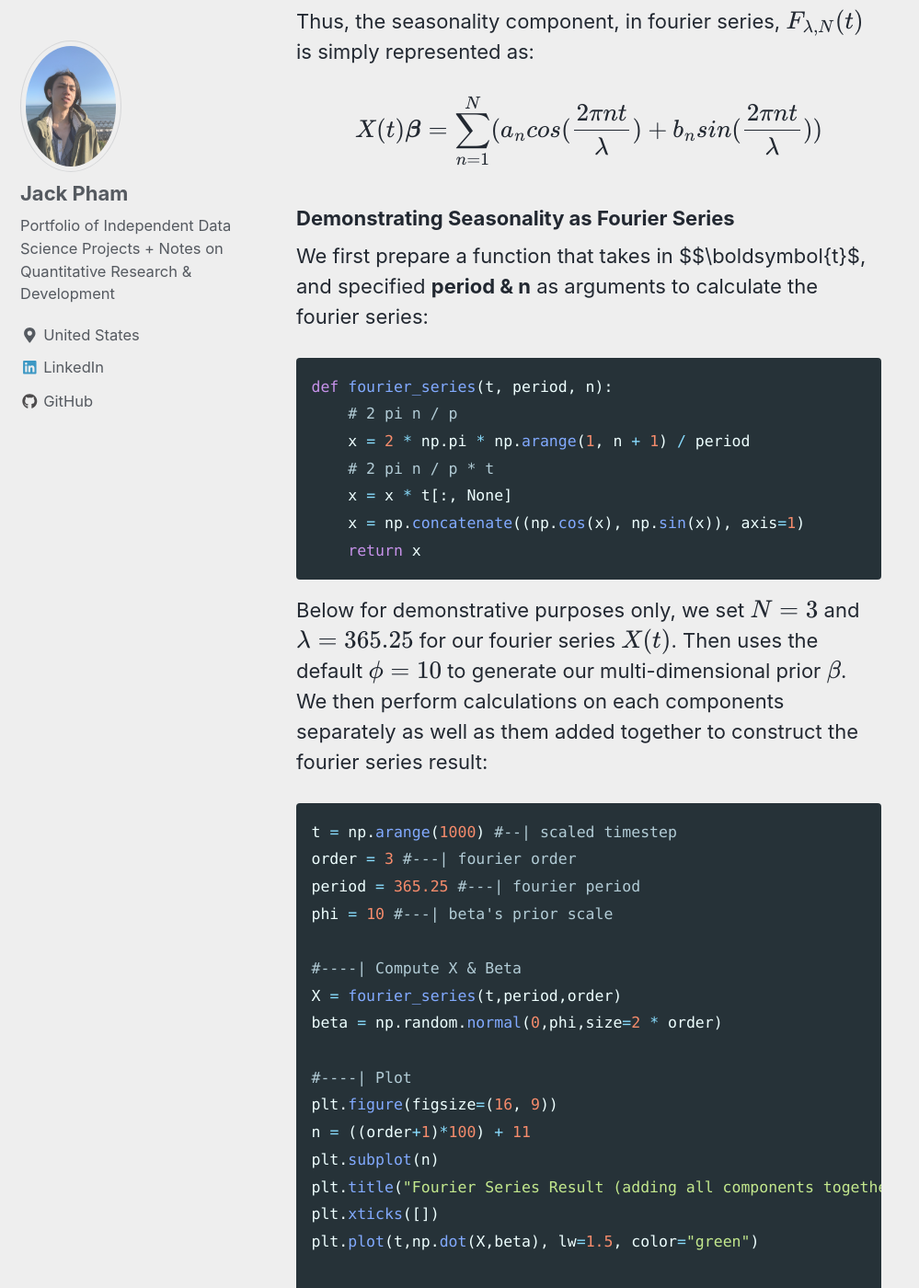
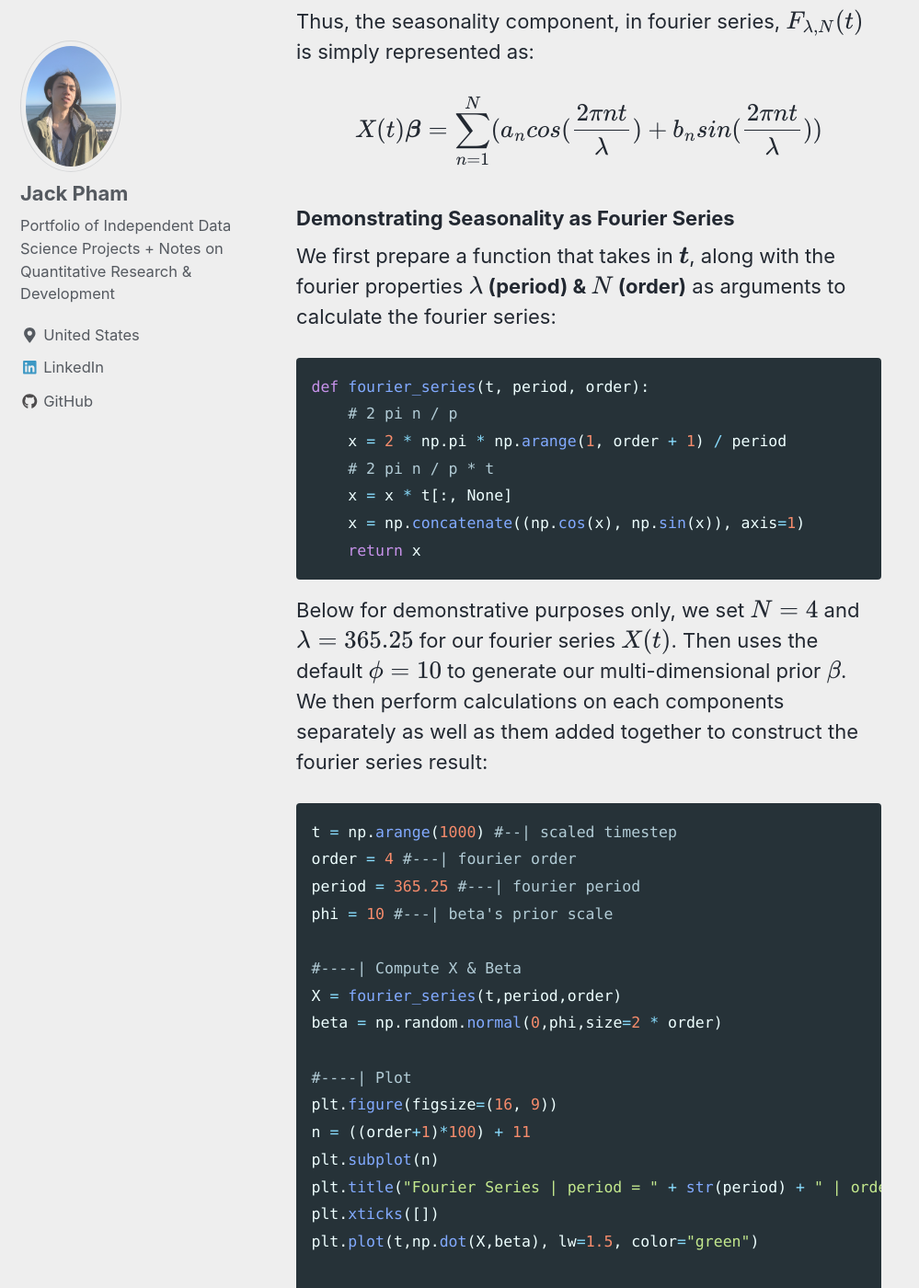
Before and after one commit to jp-quant/jp-quant.github.io, a Jekyll site: the page built from _posts/2020-09-18-fbprophet_bayesian_glm.md, in a window 1280 px wide and 1400 px high, scrolled down 19670 px. Shown: the whole window at 92% size, without its empty margins (0-999 px from the left). Built offline with Jekyll 4.4.1, drawn with Linux system fonts in a browser that asks for light colours; nearby versions of some CDN libraries; formulas are drawn with MathJax 3; some of the changed text lies outside the part shown.

Commit message:
glm updates

````diff
--- a/_posts/2020-09-18-fbprophet_bayesian_glm.md
+++ b/_posts/2020-09-18-fbprophet_bayesian_glm.md
@@ -329,22 +329,22 @@ $$X(t) \boldsymbol{\beta} = \sum_{n=1}^{N}(a_{n} cos(\frac{2\pi nt}{\lambda}) +
 
 ### Demonstrating Seasonality as Fourier Series
 
-We first prepare a function that takes in $$\boldsymbol{t}$, and specified **period & n** as arguments to calculate the fourier series:
+We first prepare a function that takes in $$\boldsymbol{t}$$, along with the fourier properties **$$\lambda$$ (period) & $$N$$ (order)** as arguments to calculate the fourier series:
 
 ```python
-def fourier_series(t, period, n):
+def fourier_series(t, period, order):
     # 2 pi n / p
-    x = 2 * np.pi * np.arange(1, n + 1) / period
+    x = 2 * np.pi * np.arange(1, order + 1) / period
     # 2 pi n / p * t
     x = x * t[:, None]
     x = np.concatenate((np.cos(x), np.sin(x)), axis=1)
     return x
 ```
-Below for demonstrative purposes only, we set $$N=3$$ and $$\lambda=365.25$$ for our fourier series $$X(t)$$. Then uses the default $$\phi = 10$$ to generate our multi-dimensional prior $$\beta$$. We then perform calculations on each components separately as well as them added together to construct the fourier series result:
+Below for demonstrative purposes only, we set $$N=4$$ and $$\lambda=365.25$$ for our fourier series $$X(t)$$. Then uses the default $$\phi = 10$$ to generate our multi-dimensional prior $$\beta$$. We then perform calculations on each components separately as well as them added together to construct the fourier series result:
 
 ```python
 t = np.arange(1000) #--| scaled timestep
-order = 3 #---| fourier order
+order = 4 #---| fourier order
 period = 365.25 #---| fourier period
 phi = 10 #---| beta's prior scale
 
@@ -356,7 +356,7 @@ beta = np.random.normal(0,phi,size=2 * order)
 plt.figure(figsize=(16, 9))
 n = ((order+1)*100) + 11
 plt.subplot(n)
-plt.title("Fourier Series Result (adding all components together)")
+plt.title("Fourier Series | period = " + str(period) + " | order = " + str(order))
 plt.xticks([])
 plt.plot(t,np.dot(X,beta), lw=1.5, color="green")
 
````
Also changed, not shown: other parts of _posts/2020-09-18-fbprophet_bayesian_glm.md (+1 -1 lines), images/glm_bayesian/demo_2.png.
